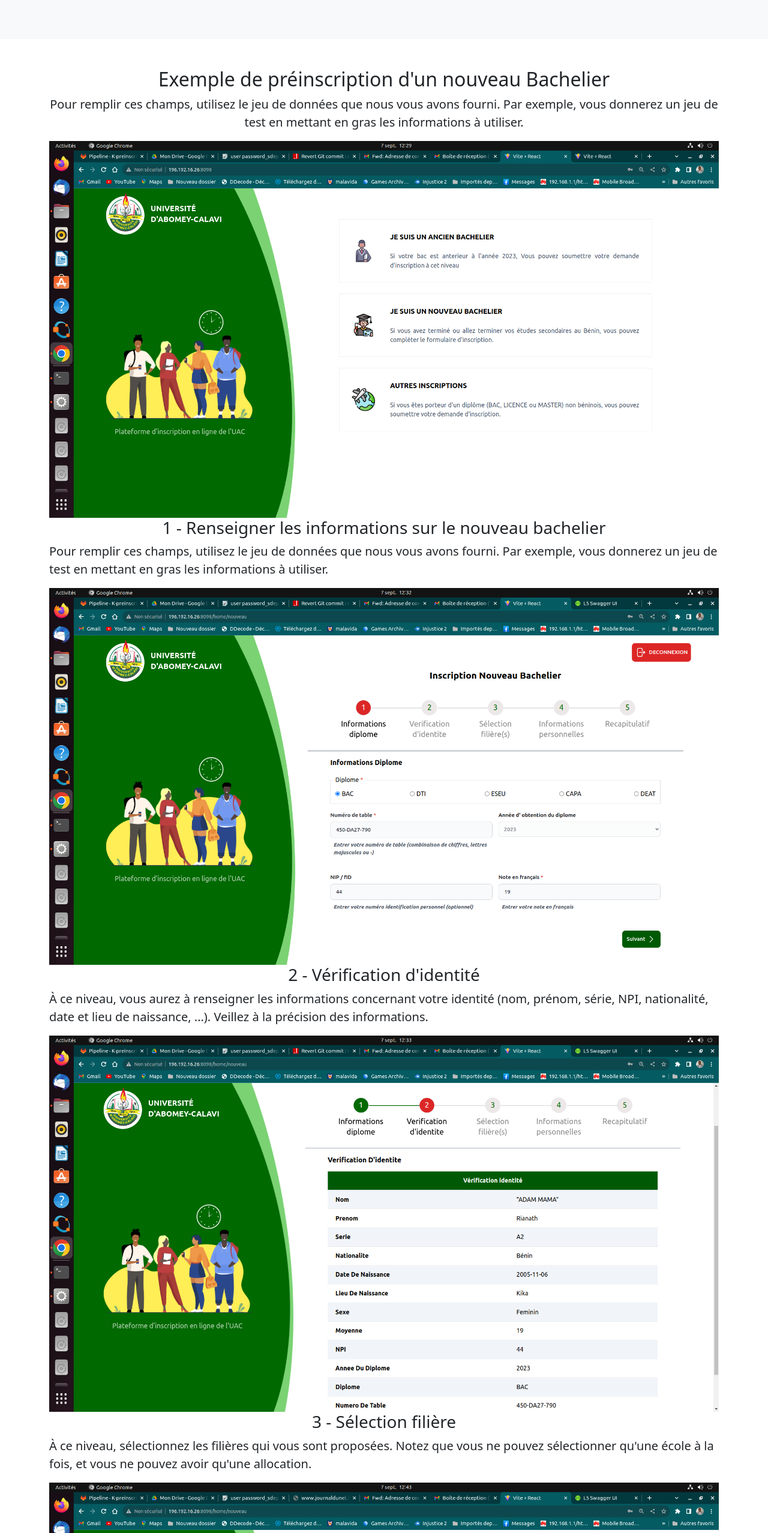
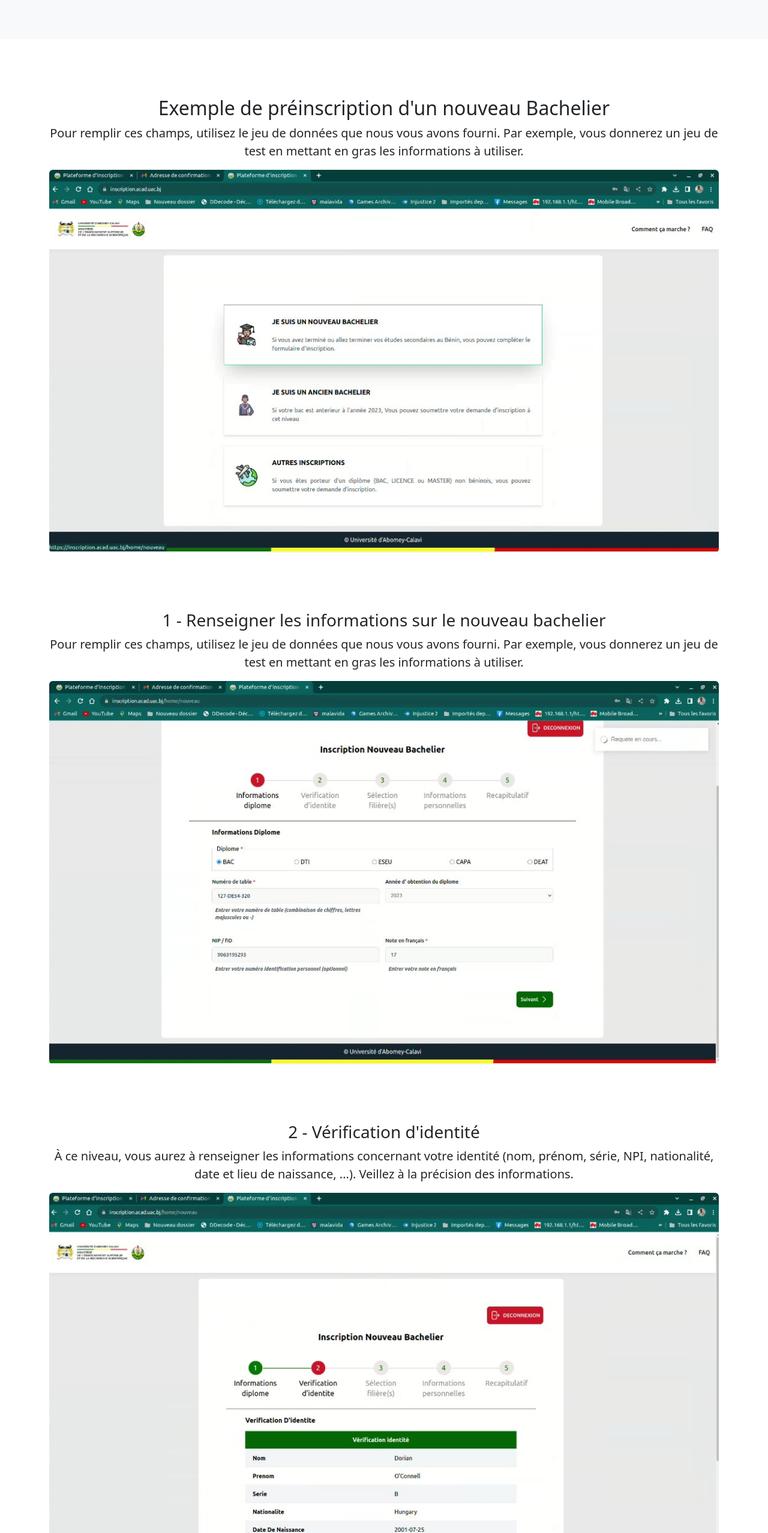
Before and after one commit to mathias-kinninkpo/tuto-inscription-plateforme, a React (Create React App) app: page / in a window 1280 px wide. Shown: the part 1871-4426 px from the top of the page at 60% size. Built offline with nearby package versions, Linux system fonts and the light colour scheme.

Commit message:
modification du fichier nouveauBachelierInscription

```diff
--- a/src/nouveauBachelierInscription.jsx
+++ b/src/nouveauBachelierInscription.jsx
@@ -1,105 +1,105 @@
 import React from 'react';
-import accueilPreinscriptionImage from './assets/images/accueil_preinscription.png'
-import informationDiplomeImage from './assets/images/informations_diplome-nouveau_bachelier.png'
-import verificationImage from './assets/images/verification_identite-nouveau_bachelier.png'
-import selectionFiliereImage from './assets/images/selection_filiere-nouveau_bachelier.png'
-import informationPersonnelleImage from './assets/images/informations_peronnelles-nouveau_bachelier-1.png'
-import recapitulatifImage from './assets/images/recapitulatif_infos-nouvo_bachelier-1.png'
-import termeJuridiqueImage from './assets/images/termes_juridiques-nouveau_bachelier.png'
-import succesPreinscriptionImage from './assets/images/compte_success-nouveau_bachelier.png'
 
+import etape5 from './assets/images/etape5.jpg'
+import etape6 from './assets/images/etape6.jpg'
+import etape7 from './assets/images/etape7.jpg'
+import etape8 from './assets/images/etape8.jpg'
+import etape9 from './assets/images/etape9.jpg'
+import etape10 from './assets/images/etape10.jpg'
+import etape11 from './assets/images/etape11.jpg'
+import etape13 from './assets/images/etape13.jpg'
 
 const NouveauBachelierInscription = () => {
   return (
     <section className="py-5 lead">
-      <div className="container text-center">
+      <div className="container text-center py-5">
         <h2>Exemple de préinscription d'un nouveau Bachelier</h2>
         <p className="text-justify">
           Pour remplir ces champs, utilisez le jeu de données que nous vous avons fourni. Par exemple, vous donnerez un jeu de test en mettant en gras les informations à utiliser.
         </p>
         <img
-          src={accueilPreinscriptionImage}
+          src={etape5}
           alt="Renseigner les informations sur le nouveau bachelier"
-          className="img-fluid"
+          className="img-fluid rounded w-100"
         />
       </div>
       <div className="container">
-        <div className="row justify-content-center">
-          <div>
+        <div className="row text-center">
+          <div className="py-5">
             <h3 className="text-center">1 - Renseigner les informations sur le nouveau bachelier</h3>
             <p className="text-justify">
               Pour remplir ces champs, utilisez le jeu de données que nous vous avons fourni. Par exemple, vous donnerez un jeu de test en mettant en gras les informations à utiliser.
             </p>
             <img
-              src={informationDiplomeImage}
+              src={etape6}
               alt="Renseigner les informations sur le nouveau bachelier"
-              className="img-fluid"
+              className="img-fluid rounded w-100"
             />
           </div>
-          <div>
+          <div className="py-5">
             <h3 className="text-center">2 - Vérification d'identité</h3>
             <p className="text-justify">
               À ce niveau, vous aurez à renseigner les informations concernant votre identité (nom, prénom, série, NPI, nationalité, date et lieu de naissance, ...). Veillez à la précision des informations.
             </p>
             <img
-              src={verificationImage}
+              src={etape7}
               alt="Vérification d'identité"
-              className="img-fluid"
+              className="img-fluid rounded w-100 w-100"
             />
           </div>
-          <div>
+          <div className="py-5">
             <h3 className="text-center">3 - Sélection filière</h3>
             <p className="text-justify">
               À ce niveau, sélectionnez les filières qui vous sont proposées. Notez que vous ne pouvez sélectionner qu'une école à la fois, et vous ne pouvez avoir qu'une allocation.
             </p>
             <img
-              src={selectionFiliereImage}
+              src={etape8}
               alt="Sélection filière"
-              className="img-fluid"
+              className="img-fluid rounded w-100"
             />
           </div>
-          <div>
+          <div className="py-5">
             <h3 className="text-center">4 - Information personnelle de l'étudiant</h3>
             <p className="text-justify">
               Renseignez les informations personnelles de l'étudiant.
             </p>
             <img
-              src={informationPersonnelleImage}
+              src={etape9}
               alt="Information personnelle de l'étudiant"
-              className="img-fluid"
+              className="img-fluid rounded w-100"
             />
           </div>
-          <div>
+          <div className="py-5">
             <h3 className="text-center">5 - Récapitulatif</h3>
             <p className="text-justify">
               Avant de valider définitivement votre inscription, vérifiez la conformité des informations de l'étudiant.
             </p>
             <img
-              src={recapitulatifImage}
+              src={etape10}
               alt="Récapitulatif"
-              className="img-fluid"
+              className="img-fluid rounded w-100"
             />
           </div>
-          <div>
+          <div className="py-5">
             <h3 className="text-center">6 - Termes juridiques</h3>
             <p className="text-justify">
               Acceptez les termes juridiques pour terminer le processus d’inscription.
             </p>
             <img
-              src={termeJuridiqueImage}
+              src={etape11}
               alt="Termes juridiques"
-              className="img-fluid"
+              className="img-fluid rounded w-100"
             />
           </div>
-          <div>
+          <div className="py-5">
             <h3 className="text-center">7 - Vous êtes à la fin !</h3>
             <p className="text-justify">
             À la fin du processus de préinscription, vous recevrez un mail de validation dans votre boîte de réception, ce qui vous permettra de soumettre définitivement votre inscription.
             </p>
             <img
-              src={succesPreinscriptionImage}
+              src={etape13}
               alt="Termes juridiques"
-              className="img-fluid"
+              className="img-fluid rounded w-100"
             />
           </div>
         </div>
```
